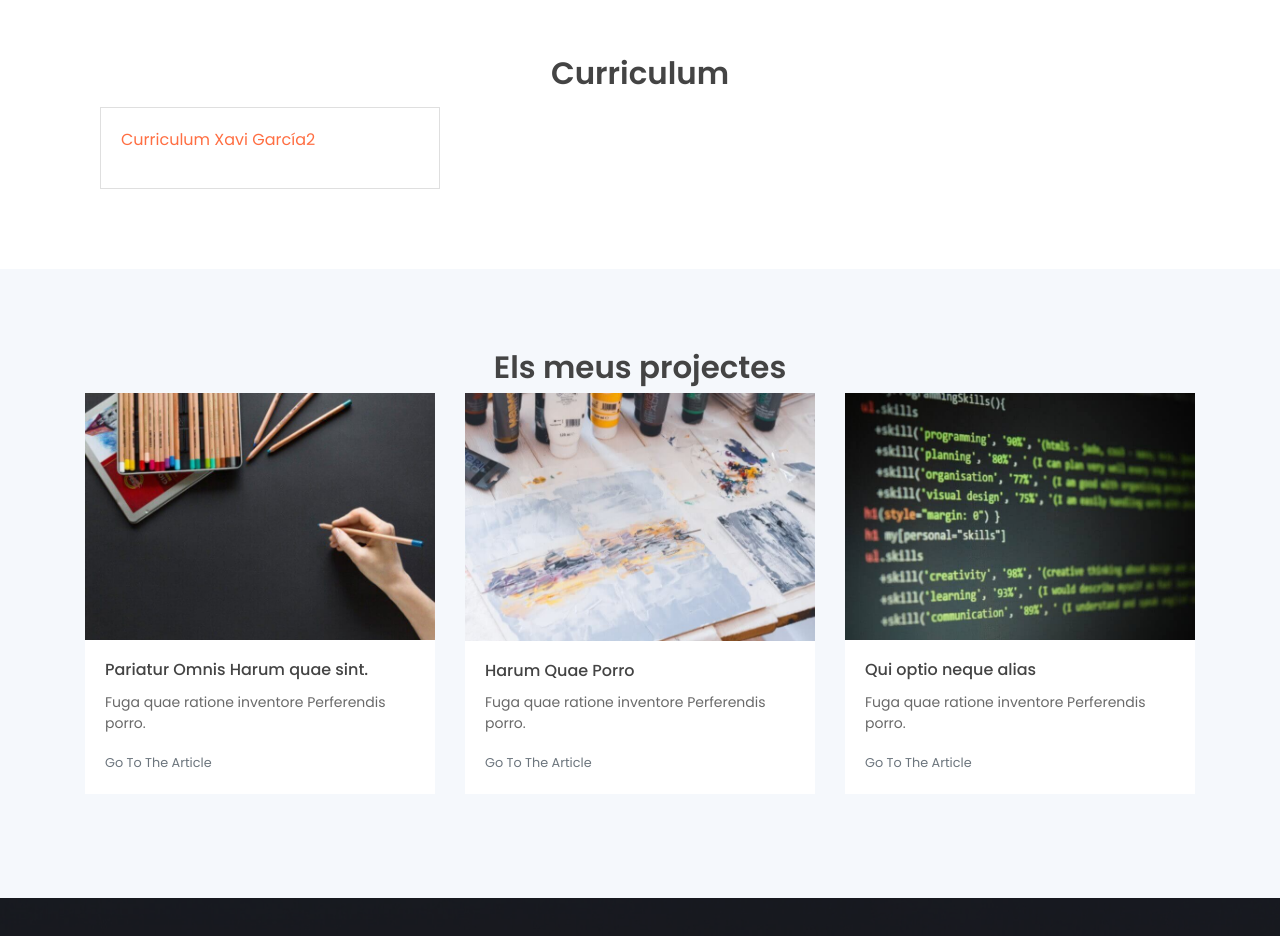
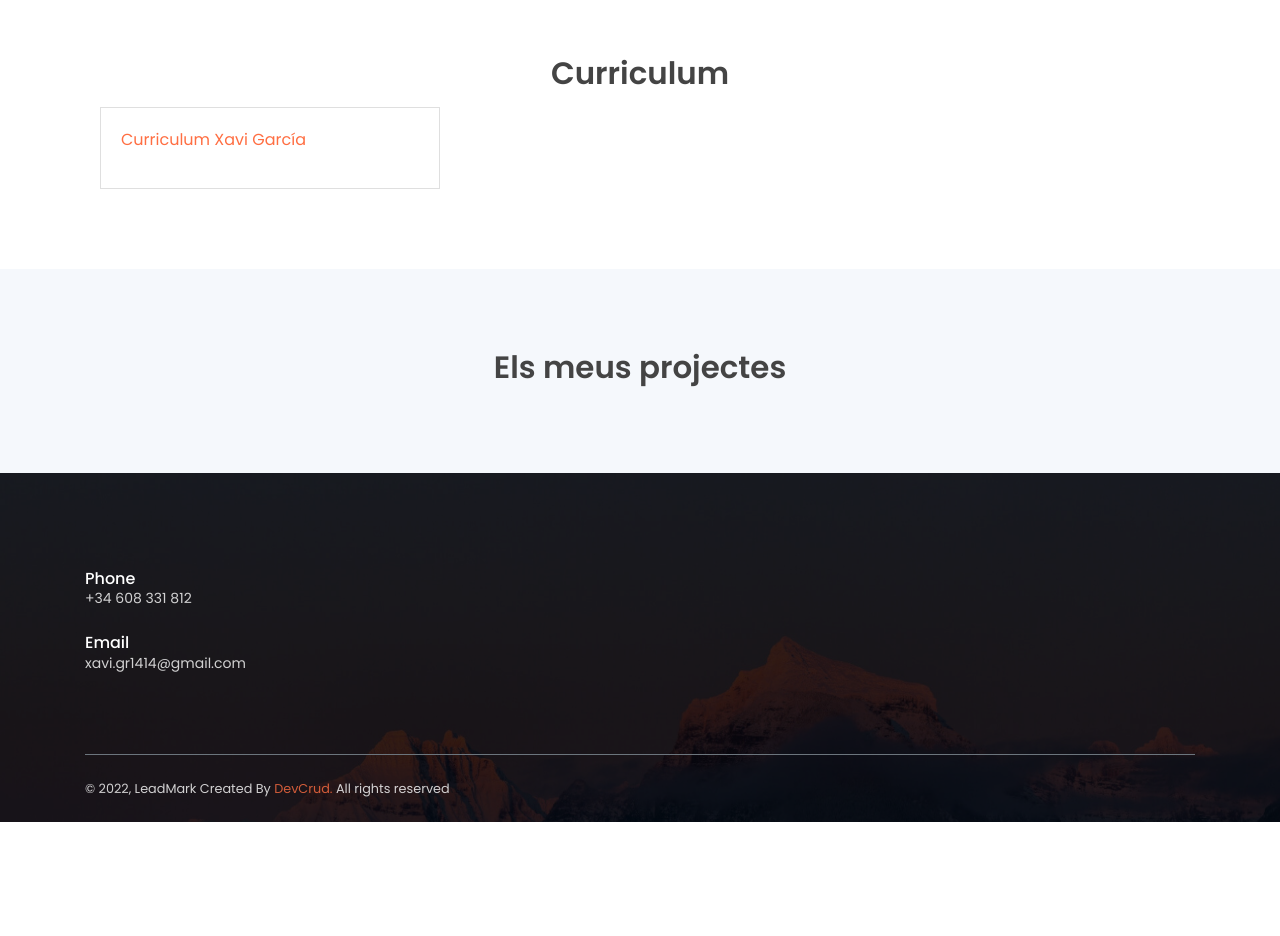
Before and after one commit to XaGaRi/XaGaRi.github.io, a website: page index.html in a window 1280 px wide. Shown: the part 1820-2756 px from the top of the page. After the commit the page ends 2642 px from the top, so only its background shows below. Drawn offline with Linux system fonts and the light colour scheme.

Commit message:
Update index.html

```diff
--- a/index.html
+++ b/index.html
@@ -135,7 +135,7 @@
                     <div class="card-body">
                         <div class="media align-items-center mb-3">
                             <div class="media-body">
-                                <a href="CV XAVI GARCIA.pdf" download="CV XAVI GARCIA.pdf">Curriculum Xavi García2</a>
+                                <a href="CV XAVI GARCIA.pdf" download="CV XAVI GARCIA.pdf">Curriculum Xavi García</a>
                             </div>
                         </div>
                     </div>
@@ -150,38 +150,7 @@
         <div class="container">
             <h6 class="section-title mb-0 text-center">Els meus projectes</h6>
 
-            <div class="row">
-                <div class="col-md-4">
-                    <div class="card border-0 mb-4">
-                        <img src="assets/imgs/blog-1.jpg" alt="" class="card-img-top w-100">
-                        <div class="card-body">
-                            <h6 class="card-title">Pariatur Omnis Harum quae sint.</h6>
-                            <p>Fuga quae ratione inventore Perferendis porro.</p>
-                            <a href="javascript:void(0)" class="small text-muted">Go To The Article</a>
-                        </div>
-                    </div>
-                </div>
-                <div class="col-md-4">
-                    <div class="card border-0 mb-4">
-                        <img src="assets/imgs/blog-2.jpg" alt="" class="card-img-top w-100">
-                        <div class="card-body">
-                            <h6 class="card-title"> Harum Quae Porro</h5>
-                            <p>Fuga quae ratione inventore Perferendis porro.</p>
-                            <a href="javascript:void(0)" class="small text-muted">Go To The Article</a>
-                        </div>
-                    </div>
-                </div>
-                <div class="col-md-4">
-                    <div class="card border-0 mb-4">
-                        <img src="assets/imgs/blog-3.jpg" alt="" class="card-img-top w-100">
-                        <div class="card-body">
-                            <h6 class="card-title">Qui optio neque alias</h6>
-                            <p>Fuga quae ratione inventore Perferendis porro.</p>
-                            <a href="javascript:void(0)" class="small text-muted">Go To The Article</a>
-                        </div>
-                    </div>
-                </div>
-            </div>
+
         </div>
     </section>
     <!-- End of Blog Section -->
```
